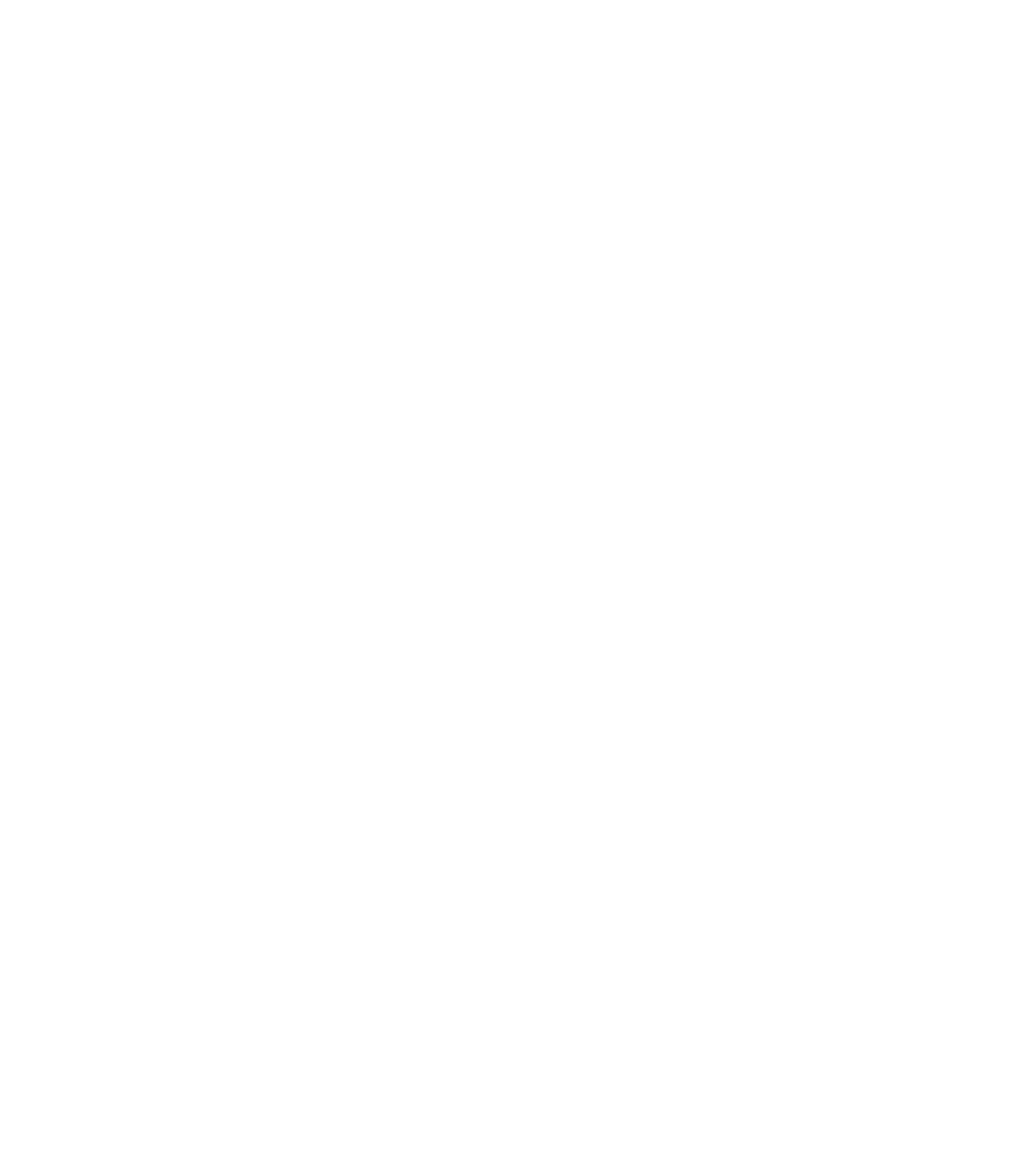
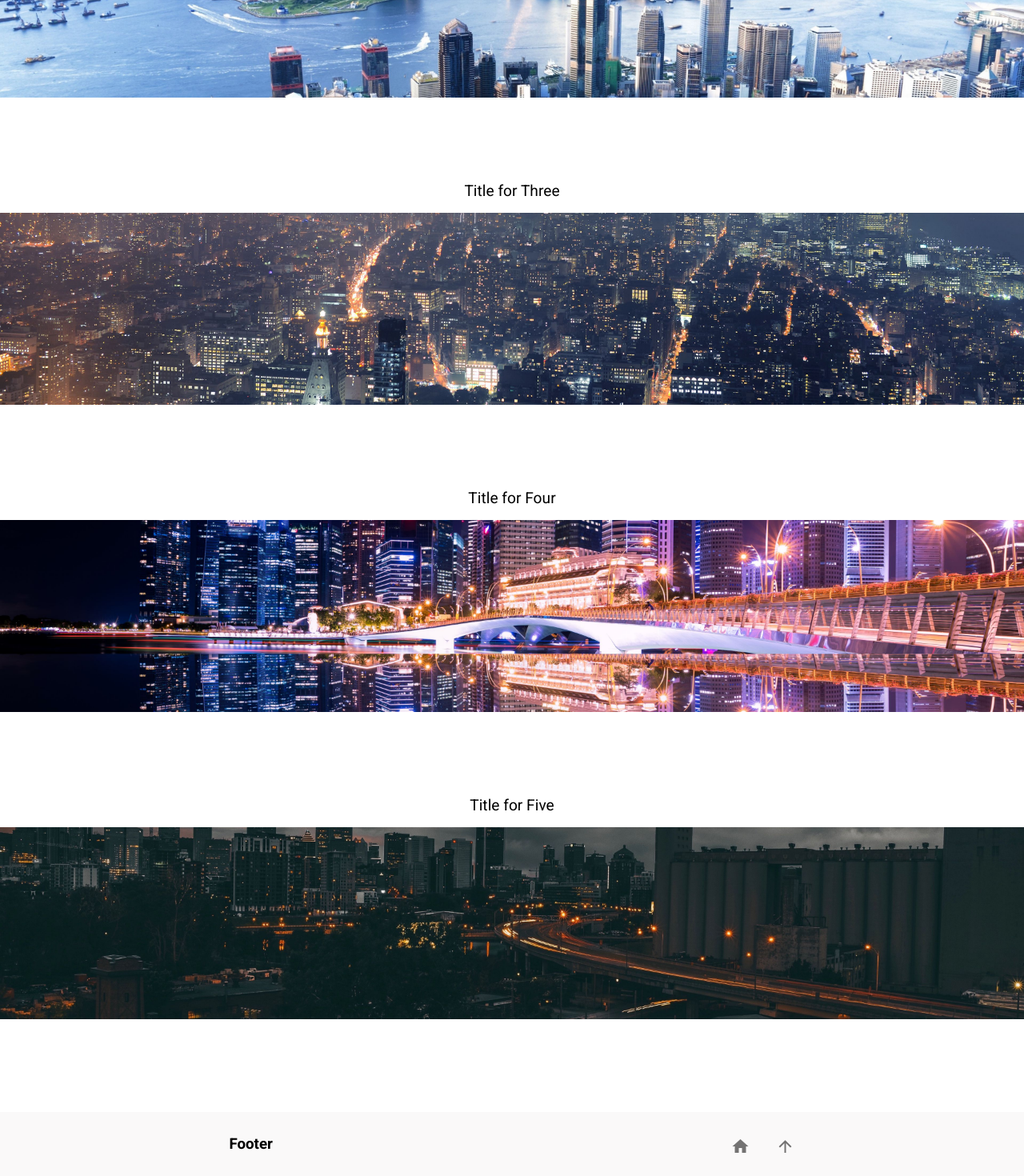
Before and after one commit to XxSharkDesertxX/MainProject, a Nuxt app: page /Content in a window 1280 px wide. Shown: the part 766-2236 px from the top of the page at 80% size. Before the commit the page ends 800 px from the top, so only its background shows below. Built offline with nearby package versions, Linux system fonts and the light colour scheme; a web font is replaced by a local one.

Commit message:
Created Content

```diff
--- a/components/Footer/index.vue
+++ b/components/Footer/index.vue
@@ -1,6 +1,24 @@
 <template>
     <div class="footer">
-        Footer
+
+        <div>
+            <h3>Footer</h3>
+        </div>
+
+        <div>
+        <nuxt-link to="/" class="link_footer">
+            <v-icon>
+                mdi-home
+            </v-icon>
+        </nuxt-link>
+
+        <a href="#" class="link_footer link_item_footer">
+            <v-icon>
+                mdi-arrow-up
+            </v-icon>
+        </a>
+        </div>
+
     </div>
 </template>
 
@@ -17,8 +35,16 @@ export default {
          background: rgba(245, 244, 244,.5);
         position: relative;
         bottom: 0;
-        display: flex; justify-content: center;
+        display: flex; justify-content: space-around;
         align-items: center;
         z-index: 200;
     }
+    .link_footer{
+        color: #000;
+        text-decoration: none;
+        font-size: 2rem;
+    }
+    .link_item_footer{
+        margin: 0 0 0 2rem;
+    }
 </style>
--- a/components/Header/index.vue
+++ b/components/Header/index.vue
@@ -11,10 +11,10 @@
                 <nuxt-link to="/Content" class="nxt_link_header">Content</nuxt-link>
             </li>
             <li>
-                <nuxt-link to="/About" class="nxt_link_header">About</nuxt-link>
+                <nuxt-link to="Login" class="nxt_link_header">Login</nuxt-link>
             </li>
             <li>
-                <nuxt-link to="Login" class="nxt_link_header">Login</nuxt-link>
+                <nuxt-link to="/About" class="nxt_link_header">About</nuxt-link>
             </li>
         </ul>
 
--- /dev/null
+++ b/components/ItemContent/index.vue
@@ -0,0 +1,62 @@
+<template>
+    <div class="content_item">
+        <div class="img_content">
+             <div class="discreption_item">
+                <nuxt-link :to="`Content/${id}`" class="nuxt_link_item">
+                    <h4>{{title}}</h4>
+                </nuxt-link>
+             </div>
+                <img :src="img" alt="">
+        </div>
+    </div>
+</template>
+
+<script>
+export default {
+    name:"ItemContent",
+    props:[
+        'img',
+        'title',
+        'subtitle',
+        'id'
+    ]
+}
+</script>
+
+<style lang="css">
+    .content_item{
+        width: 100%;
+        height: 40vh;
+        margin: 4rem 0;
+    }
+    .img_content{
+        width: 100%;
+        height: 30vh;
+        display: flex; justify-content: center; align-items: center;
+        flex-direction: column;
+    }
+    .content_item .img_content img{
+        width: 100%; height: 100%;
+        object-fit: cover;
+    }
+    .discreption_item{
+        width: 50%;
+        text-align: center;
+    }
+    .discreption_item h4{
+        margin: 1rem 0;
+        font-weight: normal;
+        font-size: 1.2rem;
+    }
+    .img_content p{
+        width: 50%;
+    }
+    .nuxt_link_item{
+        text-decoration: none;
+        color: #000;
+        transition: all .6s;
+    }
+    .nuxt_link_item:hover{
+        border-bottom: 2px solid #000;
+    }
+</style>
--- /dev/null
+++ b/data/index.js
@@ -0,0 +1,38 @@
+export default[
+
+        {
+            title:"Title for One",
+            subtitle:"lLorem ipsum dolor sit amet consectetur adipisicing elit. Quo autem aperiam voluptas velit quia qui rerum? Nemo magni sequi quidem pariatur eligendi amet illo labore maxime, impedit, facilis magnam delectus?",
+            src:`${require(`@/static/image_logo/1.jpg`)}`,
+            id:0
+        },
+        {
+            title:"Title for Tow",
+            subtitle:"Lorem ipsum dolor sit amet consectetur adipisicing elit. Quo autem aperiam voluptas velit quia qui rerum? Nemo magni sequi quidem pariatur eligendi amet illo labore maxime, impedit, facilis magnam delectus?",
+            src:`${require(`@/static/image_logo/2.jpg`)}`,
+            id:1
+
+        },
+        {
+            title:"Title for Three",
+            subtitle:"lLorem ipsum dolor sit amet consectetur adipisicing elit. Quo autem aperiam voluptas velit quia qui rerum? Nemo magni sequi quidem pariatur eligendi amet illo labore maxime, impedit, facilis magnam delectus?",
+            src: `${require(`@/static/image_logo/3.jpg`)}`,
+            id:2
+
+        },
+        {
+            title:"Title for Four",
+            subtitle:"lLorem ipsum dolor sit amet consectetur adipisicing elit. Quo autem aperiam voluptas velit quia qui rerum? Nemo magni sequi quidem pariatur eligendi amet illo labore maxime, impedit, facilis magnam delectus?",
+            src: `${require(`@/static/image_logo/4.jpg`)}`,
+            id:3
+
+        },
+        {
+            title:"Title for Five",
+            subtitle:"lLorem ipsum dolor sit amet consectetur adipisicing elit. Quo autem aperiam voluptas velit quia qui rerum? Nemo magni sequi quidem pariatur eligendi amet illo labore maxime, impedit, facilis magnam delectus?",
+            src: `${require(`@/static/image_logo/5.jpg`)}`,
+            id:4
+
+        }
+
+];
--- /dev/null
+++ b/pages/Content/_item/index.vue
@@ -0,0 +1,50 @@
+<template>
+    <div class="single_item">
+
+            <h1>
+                {{title}}
+            </h1>
+            <p>
+                {{subtitle}}
+            </p>
+            <img :src="img" alt="image">
+
+    </div>
+</template>
+
+<script>
+import { mapState } from "vuex";
+
+export default {
+
+    data() {
+        return {
+            id : this.$route.params.item,
+            title:'',
+            subtitle:'',
+            img:null
+        }
+    },
+
+    computed:{
+        ...mapState([
+            'data'
+        ])
+    },
+    created() {
+        let item = this.data[this.id]
+        this.title = item.title;
+        this.subtitle = item.subtitle;
+        this.img = item.src;
+    },
+}
+</script>
+
+<style lang="css">
+    .single_item{
+        padding-top: 15vh;
+        display: flex; justify-content: center; align-items: center;
+        flex-direction: column;
+        min-height: 90vh;
+    }
+</style>
--- a/pages/Content/index.vue
+++ b/pages/Content/index.vue
@@ -1,15 +1,54 @@
 <template>
-    <div>
-        <h1>page for content</h1>
+    <div class="content">
+        <h2 class="content_title">
+            Title For Seciton Content ...
+        </h2>
+
+        <div class="container_item_content">
+            <ItemContent v-for="item in this.data" :key="item.id"
+                :title="item.title"
+                :subtitle="item.subtitle"
+                :img="item.src"
+                :id="item.id"
+            />
+        </div>
     </div>
 </template>
 
 <script>
+import { mapState } from "vuex";
+
 export default {
-    name:"Content"
+    name:"Content",
+    data() {
+        return {
+        }
+    },
+    computed:{
+        ...mapState([
+            'data'
+        ])
+    },
+    created(){
+        console.log(this.data);
+    }
 }
 </script>
 
-<style>
 
+<style lang="css">
+       .content{
+        padding-top: 10vh;
+        display: flex; justify-content: space-around; align-items: center;
+        flex-direction: column;
+        min-height: 90vh;
+        background-image: url();
+    }
+    .content_title{
+        font-weight: normal;
+        margin: 3rem 0 1rem 0;
+    }
+    .container_item_content{
+        width: 100%;
+    }
 </style>
--- a/pages/index.vue
+++ b/pages/index.vue
@@ -23,11 +23,9 @@
                      <v-icon class="icon_main">
                       mdi-whatsapp
                      </v-icon>
-                    <a href="#">
                        <v-icon class="icon_main">
                       mdi-github
                      </v-icon>
-                    </a>
               </div>
         </main>
 
@@ -88,7 +86,8 @@ html{
   }
   .box_footer{
     padding: 5rem 5rem;
-    width: 100%;
+    margin: 0 auto;
+    width: 50%;
     display: flex; justify-content: space-around; align-items: center;
   }
   .box_footer .icon_main{
--- /dev/null
+++ b/store/index.js
@@ -0,0 +1,17 @@
+import Vuex from 'vuex';
+import data from '@/data/index.js';
+
+export default()=>{
+    return new Vuex.Store({
+        state:{
+            data
+        },
+
+        mutations:{},
+
+        actions:{},
+
+        getters:{}
+
+    });
+};
```
